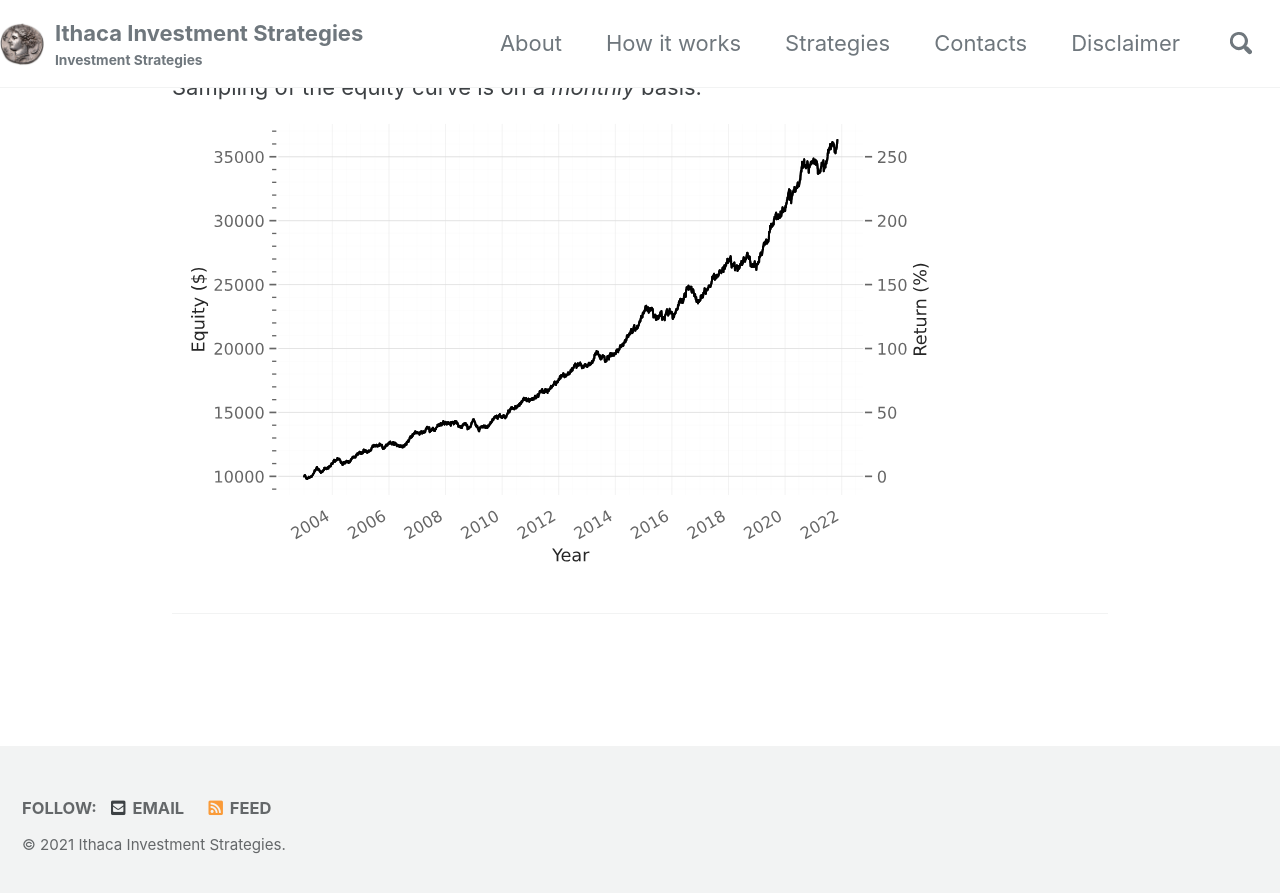
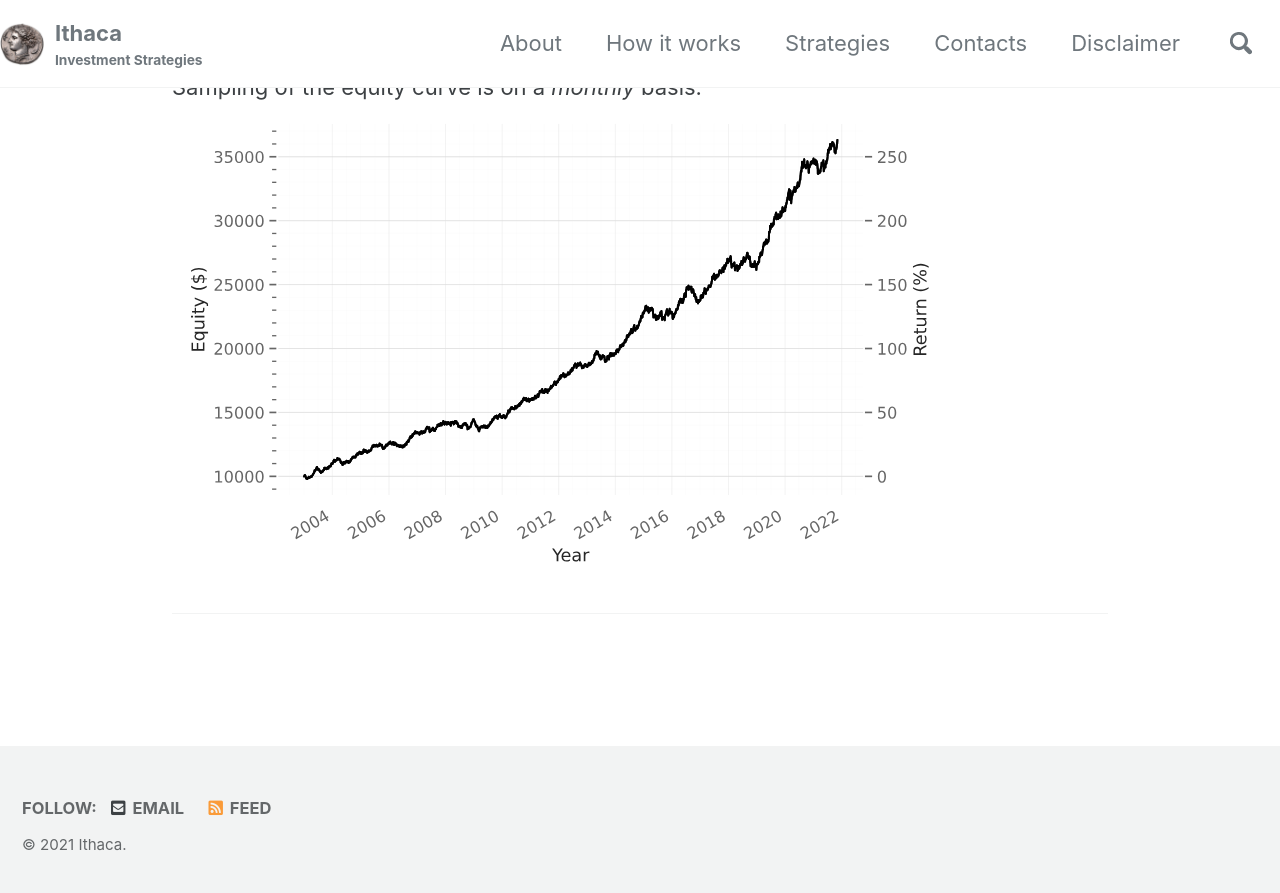
Before and after one commit to IthacaResearch/ithacaresearch.github.io, a Jekyll site: the page built from index.html, in a window 1280 px wide and 900 px high, scrolled down 16972 px. Shown: the top 893 px of the window. Built offline with Jekyll 4.4.1, drawn with Linux system fonts in a browser that asks for light colours; cached includes are drawn as plain includes; the list of posts is cut into pages by our own code.

Commit message:
Update _config.yml

```diff
--- a/_config.yml
+++ b/_config.yml
@@ -16,7 +16,7 @@ minimal_mistakes_skin    : "default" # "air", "aqua", "contrast", "dark", "dirt"
 
 # Site Settings
 locale                   : "en-US"
-title                    : "Ithaca Investment Strategies"
+title                    : "Ithaca"
 title_separator          : "-"
 subtitle                 : "Investment Strategies"
 name                     : #"Your Name"
```
